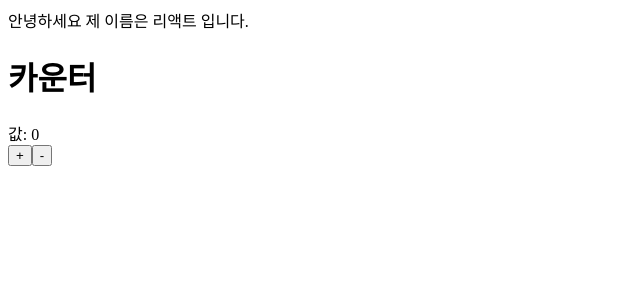
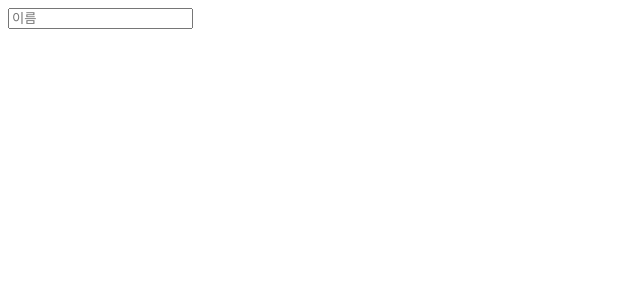
Before and after one commit to leesoo7595/react-tutorial, a React (Create React App) app: page / in a window 1280 px wide. Shown: the top 300 px of the page, without its empty margins (0-640 px from the left). Built offline with nearby package versions, Linux system fonts and the light colour scheme.

Commit message:
make input

```diff
--- a/src/App.js
+++ b/src/App.js
@@ -1,13 +1,11 @@
 import React from 'react';
-import MyName from './MyName';
-import Counter from "./Counter";
+import PhoneForm from "./PhoneForm";
 
 class App extends React.Component {
     render() {
         return (
             <div>
-                <MyName name='리액트'/>
-                <Counter />
+                <PhoneForm />
             </div>
         );
     }
--- /dev/null
+++ b/src/PhoneForm.js
@@ -0,0 +1,28 @@
+import React from 'react';
+
+class PhoneForm extends React.Component {
+    state = {
+        name: ''
+    };
+    handleChange = (e) => {
+        this.setState({
+            name: e.target.value
+        })
+    };
+    render() {
+        return (
+            <form>
+                <input
+                    placeholder="이름"
+                    value={this.state.name}
+                    // onChange 이벤트가 발생하면 e.target.value 값을 통해
+                    // 이벤트 객체에 담겨있는 현재의 텍스트값을 읽어온다
+                    onChange={this.handleChange}
+                />
+                <div>{this.state.name}</div>
+            </form>
+        );
+    }
+}
+
+export default PhoneForm;
```
